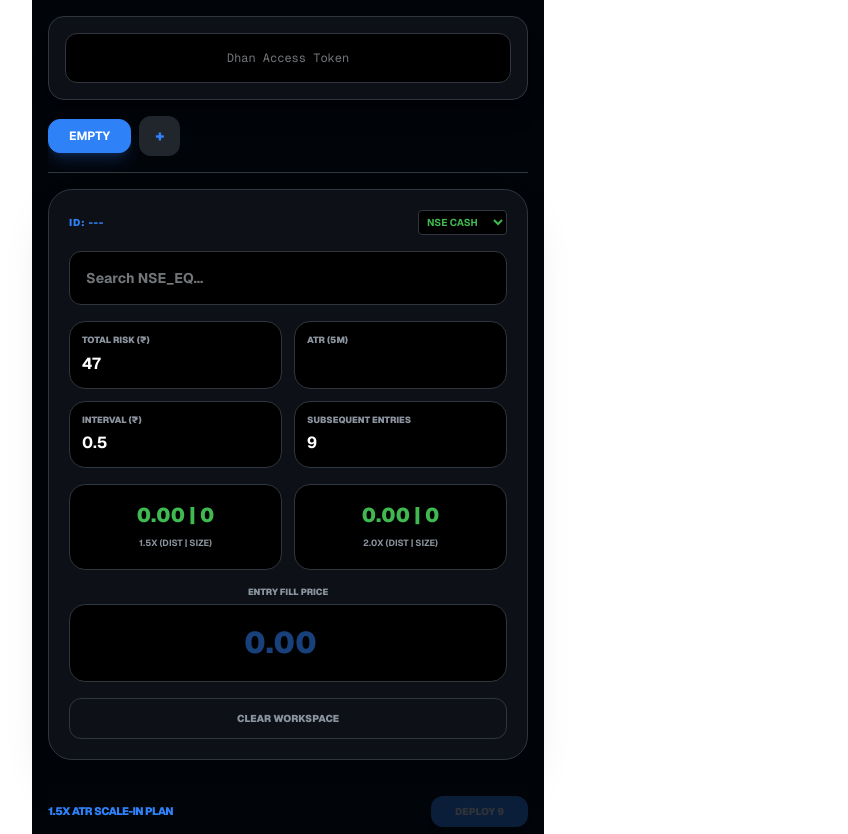
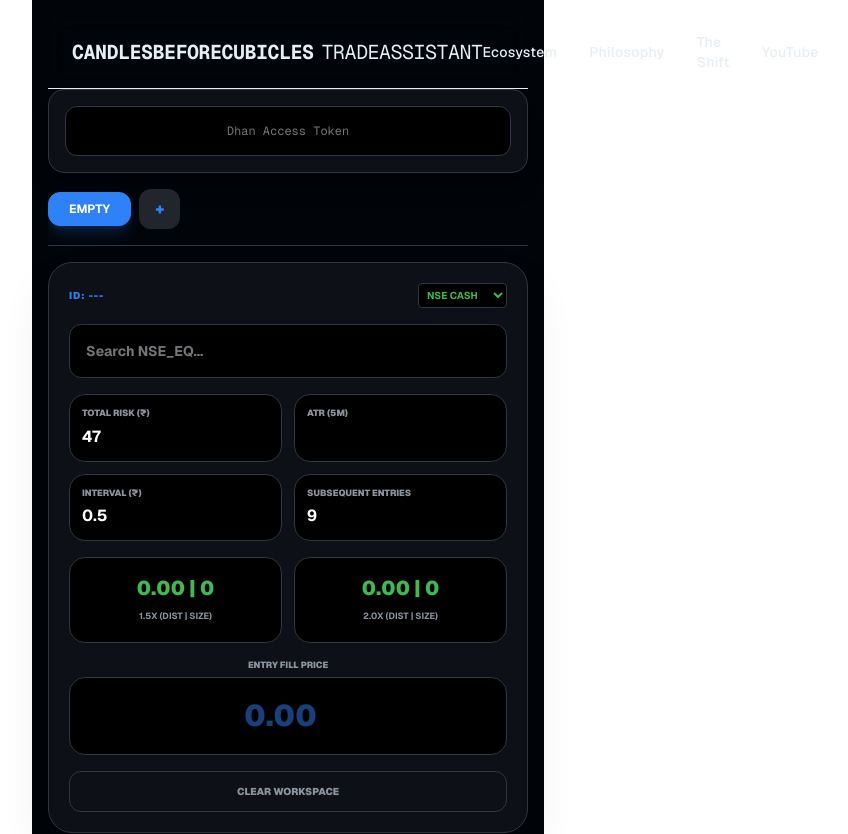
Before and after one commit to Niskarsh/trading-scaler, a Next.js app: page / in a window 1280 px wide. Shown: the top 834 px of the page, without its empty margins (352-1200 px from the left). Built offline with nearby package versions, Linux system fonts and the light colour scheme.

Commit message:
added header componenet

```diff
--- a/src/app/page.tsx
+++ b/src/app/page.tsx
@@ -159,6 +159,25 @@
 
   return (
     <main className="min-h-screen bg-[#010409] text-[#e6edf3] p-4 font-sans max-w-lg mx-auto pb-24">
+      {/* HEADER NAVIGATION */}
+      <header className="sticky top-0 z-50 bg-brand-bg/80 backdrop-blur-md border-b border-brand-card/40 px-6 py-4">
+        <div className="max-w-7xl mx-auto flex items-center justify-between">
+          <div className="flex items-center space-x-2">
+            <span className="font-mono text-xl font-bold tracking-tight hidden md:block">
+              CANDLES<span className="text-brand-accent">BEFORE</span>CUBICLES
+            </span>
+            <span className="font-mono text-xl  tracking-tight">
+              TRADE<span className="text-brand-accent">ASSISTANT</span>
+            </span>
+          </div>
+          <nav className="hidden md:flex items-center space-x-8 text-sm font-medium tracking-wide">
+            <a href="#ecosystem" className="hover:text-brand-accent transition-colors">Ecosystem</a>
+            <a href="#philosophy" className="hover:text-brand-accent transition-colors">Philosophy</a>
+            <a href="#journey" className="hover:text-brand-accent transition-colors">The Shift</a>
+            <a href="https://youtube.com/@CandlesBeforeCubicles" target="_blank" rel="noopener noreferrer" className="hover:text-brand-accent transition-colors">YouTube</a>
+          </nav>
+        </div>
+      </header>
       {/* AUTH */}
       <div className="bg-[#0d1117] p-4 rounded-2xl border border-[#30363d] mb-4 shadow-xl">
         <input type="password" placeholder="Dhan Access Token" value={auth.token} className="w-full bg-black border border-[#30363d] p-4 rounded-xl text-xs text-center font-mono outline-none focus:border-[#2f81f7]" onChange={e => setAuth({ token: e.target.value })} />
```
